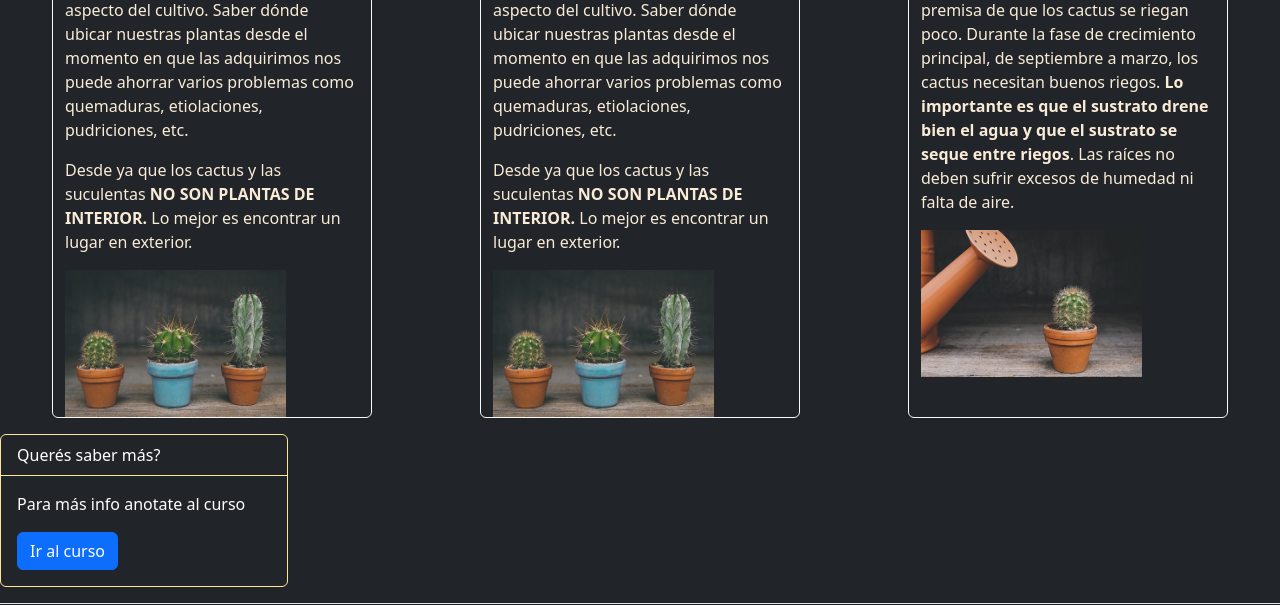
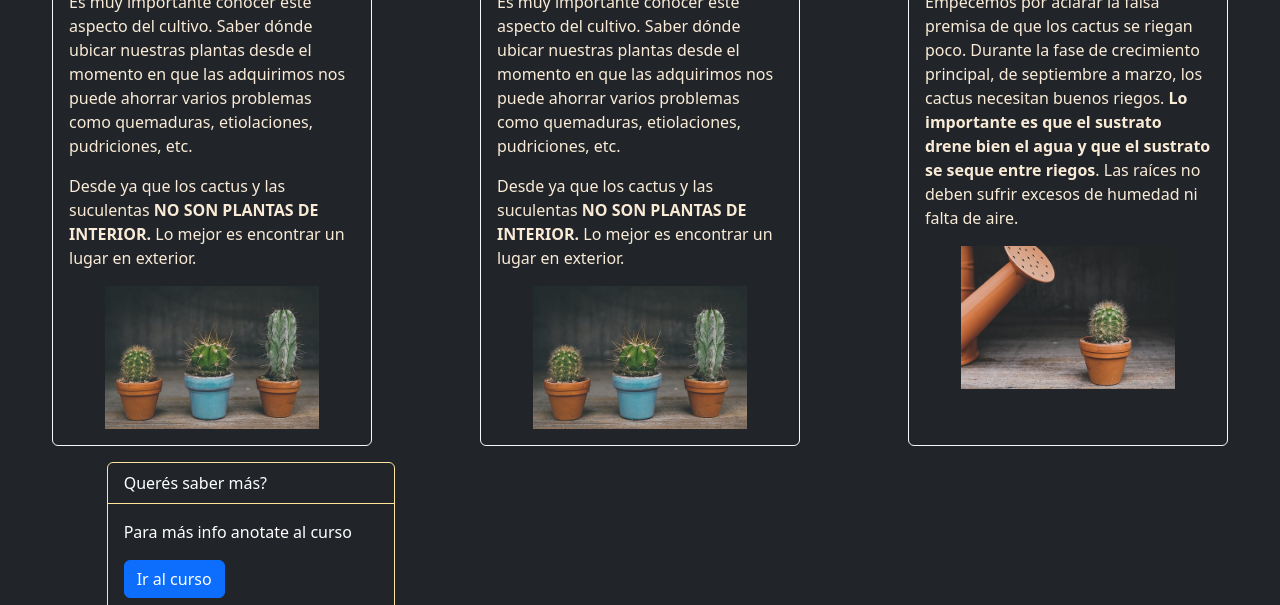
Before and after one commit to FerbaDev/Cactivas, a plain HTML site: page pages/tips.html in a window 1280 px wide. Shown: the part 148-753 px from the top of the page. Drawn offline with nearby package versions, Linux system fonts and the light colour scheme.

Commit message:
se cambia fondo de logo, se agrega padding a tarjetas

```diff
--- a/pages/tips.html
+++ b/pages/tips.html
@@ -42,19 +42,19 @@
 <!-- empiezan tarjetas -->
         <section class="container-fluid bg-dark" style="color: antiquewhite;">
             <div class="row d-flex gap-1 justify-content-around">
-                <div class="col-md-3 border border-light rounded my-3 tarjeta">
+                <div class="col-md-3 border border-light rounded my-3 tarjeta d-flex flex-column align-items-center p-3">
                     <h2>Ubicacion y luz</h2>
                     <p>Es muy importante conocer este aspecto del cultivo. Saber dónde ubicar nuestras plantas desde el momento en que las adquirimos nos puede ahorrar varios problemas como quemaduras, etiolaciones, pudriciones, etc.</p>
                     <p> Desde ya que los cactus y las suculentas <strong>NO SON PLANTAS DE INTERIOR.</strong> Lo mejor es encontrar un lugar en exterior.</p>
                     <img class="w-75" src="../imagenes/cactusUbicacion.jpg" alt="cactus ubicados a la luz">
                 </div>
-                <div class="col-md-3 border border-light rounded my-3 tarjeta">
+                <div class="col-md-3 border border-light rounded my-3 tarjeta d-flex flex-column align-items-center p-3">
                     <h2>Ubicacion y luz</h2>
                     <p>Es muy importante conocer este aspecto del cultivo. Saber dónde ubicar nuestras plantas desde el momento en que las adquirimos nos puede ahorrar varios problemas como quemaduras, etiolaciones, pudriciones, etc.</p>
                     <p> Desde ya que los cactus y las suculentas <strong>NO SON PLANTAS DE INTERIOR.</strong> Lo mejor es encontrar un lugar en exterior.</p>
                     <img class="w-75" src="../imagenes/cactusUbicacion.jpg" alt="cactus ubicados a la luz">
                 </div>
-                <div class="col-md-3 border border-light rounded my-3 tarjeta">
+                <div class="col-md-3 border border-light rounded my-3 tarjeta d-flex flex-column align-items-center p-3">
                     <h2>Riego</h2>
                     <p>Empecemos por aclarar la falsa premisa de que los cactus se riegan poco.
                     Durante la fase de crecimiento principal, de septiembre a marzo, los cactus necesitan buenos riegos. <strong>Lo importante es que el sustrato drene bien el agua y que el sustrato se seque entre riegos</strong>. Las raíces no deben sufrir excesos de humedad ni falta de aire.
@@ -65,7 +65,7 @@
         </section>
 <!-- cierran tarjetas -->
 <!-- banner curso -->
-<div class="card text-bg-dark mb-3 border-warning-subtle" style="max-width: 18rem; color: antiquewhite;">
+<div class="card text-bg-dark mb-3 border-warning-subtle offset-1" style="max-width: 18rem; color: antiquewhite;">
     <div class="card-header border-warning-subtle">Querés saber más?</div>
     <div class="card-body">
       <p class="card-text">Para más info anotate al curso</p>
```
Also changed, not shown: imagenes/cactivasLogo.jpg (deleted), imagenes/fondo.jpg (deleted), imagenes/headerimg.jpg (deleted), imagenes/logofaviok.png (deleted), imagenes/logonav.jpg.
